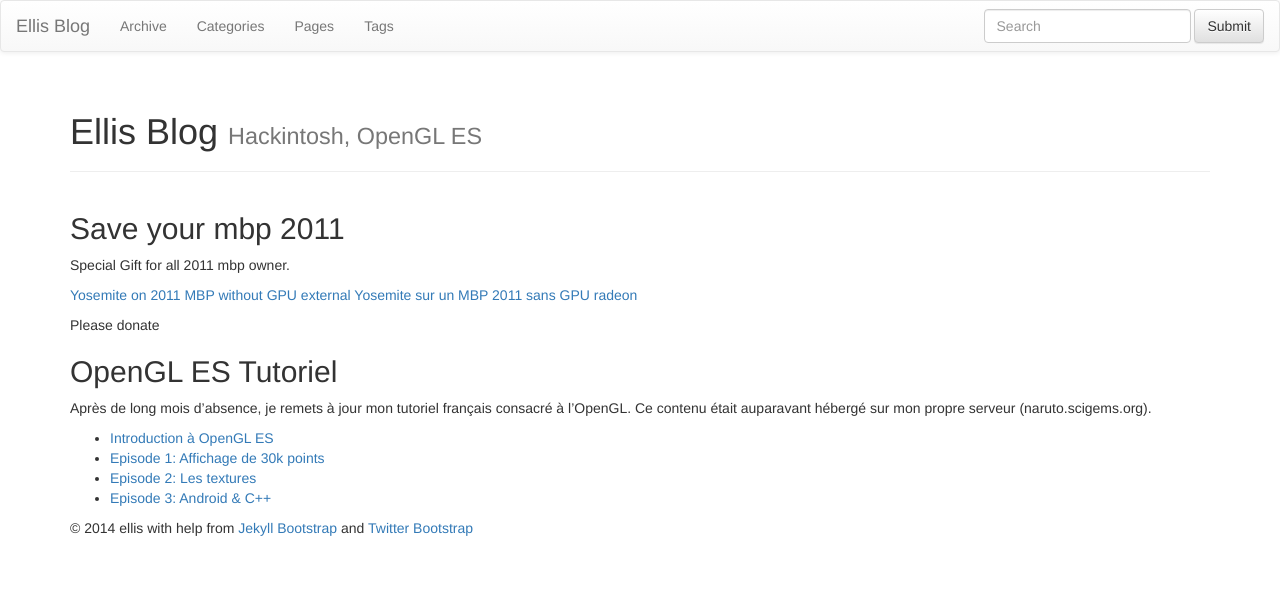
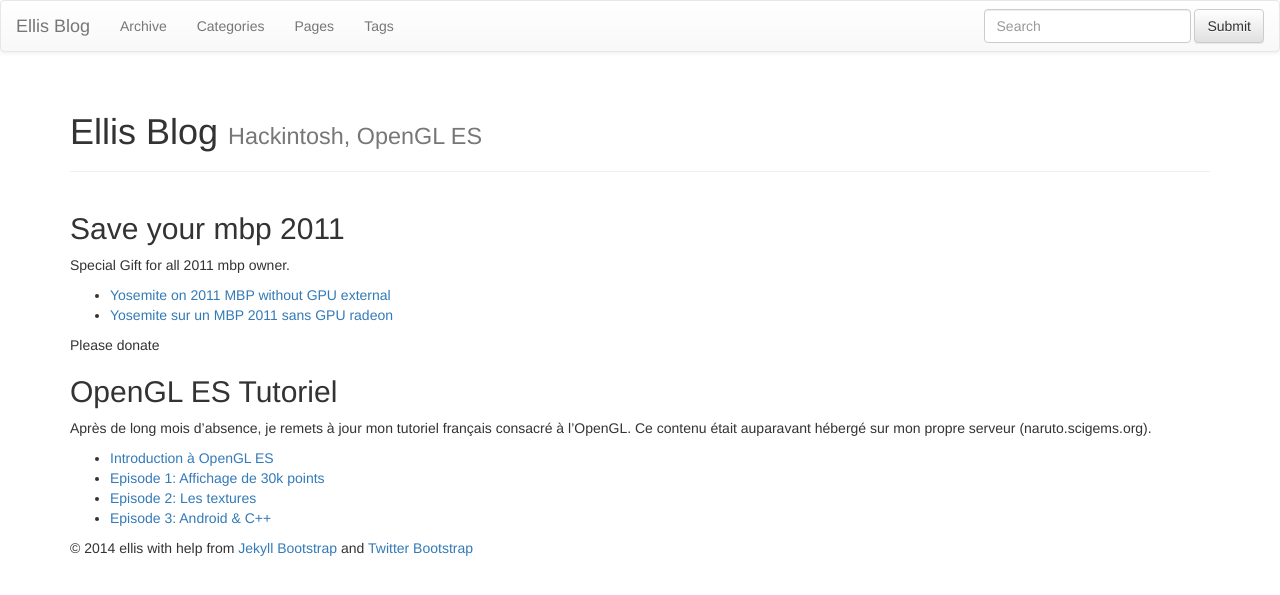
Before and after one commit to ellis2323/ellis2323.github.io, a Jekyll site: the page built from index.md, in a window 1280 px wide. Shown: the top 595 px of the page. Built offline with Jekyll 4.4.1, drawn with Linux system fonts in a browser that asks for light colours; nearby versions of some CDN libraries; library files that are not in the unit come from our copies.

Commit message:
maj de l'intro

```diff
--- a/index.md
+++ b/index.md
@@ -8,9 +8,10 @@ tags : [Hackintosh, OpenGL]
 ## Save your mbp 2011
 
 Special Gift for all 2011 mbp owner.
-
-<a href="{{ BASE_PATH }}/mbp2011/Mbp2011.html">Yosemite on 2011 MBP without GPU external</a>
-<a href="{{ BASE_PATH }}/mbp2011/Mbp2011_fr.html">Yosemite sur un MBP 2011 sans GPU radeon</a>
+<ul class="posts">
+	<li><a href="{{ BASE_PATH }}/mbp2011/Mbp2011.html">Yosemite on 2011 MBP without GPU external</a></li>
+ 	<li><a href="{{ BASE_PATH }}/mbp2011/Mbp2011_fr.html">Yosemite sur un MBP 2011 sans GPU radeon</a></li>
+ </ul>
 
 Please donate
 
```
